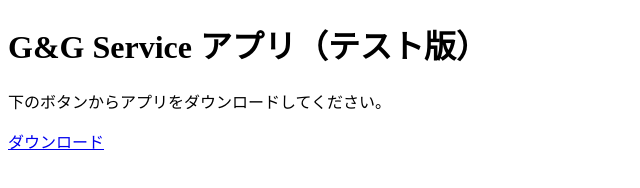
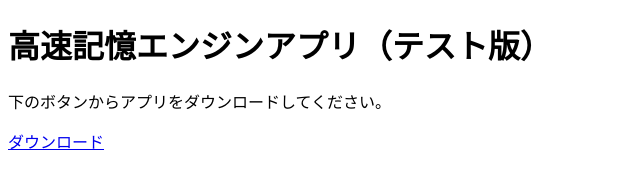
Before and after one commit to Sizuha/test, a plain HTML site: page index.html in a window 1280 px wide. Shown: the whole page, without its empty margins (0-640 px from the left). Drawn offline with Linux system fonts and the light colour scheme.

Commit message:
ipa test

```diff
--- a/index.html
+++ b/index.html
@@ -9,7 +9,7 @@
 
 <body>
 
-    <h1>G&amp;G Service アプリ（テスト版）</h1>
+    <h1>高速記憶エンジンアプリ（テスト版）</h1>
 
     <p>下のボタンからアプリをダウンロードしてください。</p>
 
```
Also changed, not shown: 2 other files.
